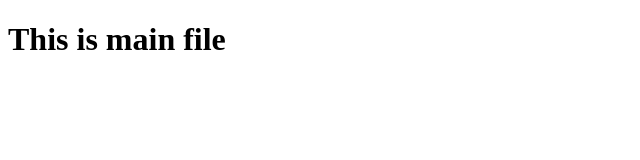
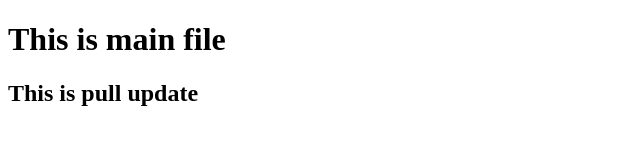
Before and after one commit to Balwindersingh04/React, a plain HTML site: page main.html in a window 1280 px wide. Shown: the whole page, without its empty margins (0-640 px from the left). Drawn offline with Linux system fonts and the light colour scheme.

Commit message:
Update main.html

```diff
--- a/main.html
+++ b/main.html
@@ -7,5 +7,6 @@
 </head>
 <body>
     <h1>This is main file</h1>
+    <h2>This is pull update</h2>
 </body>
 </html>
```
